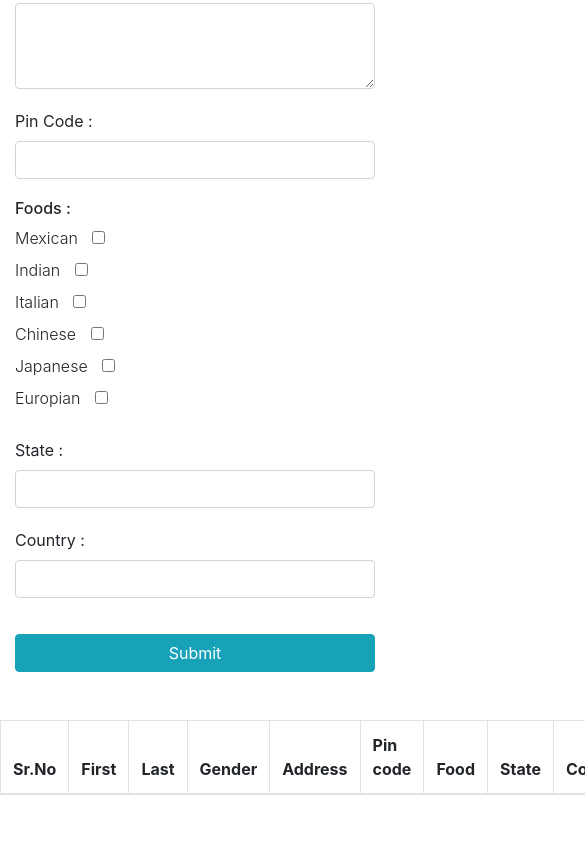
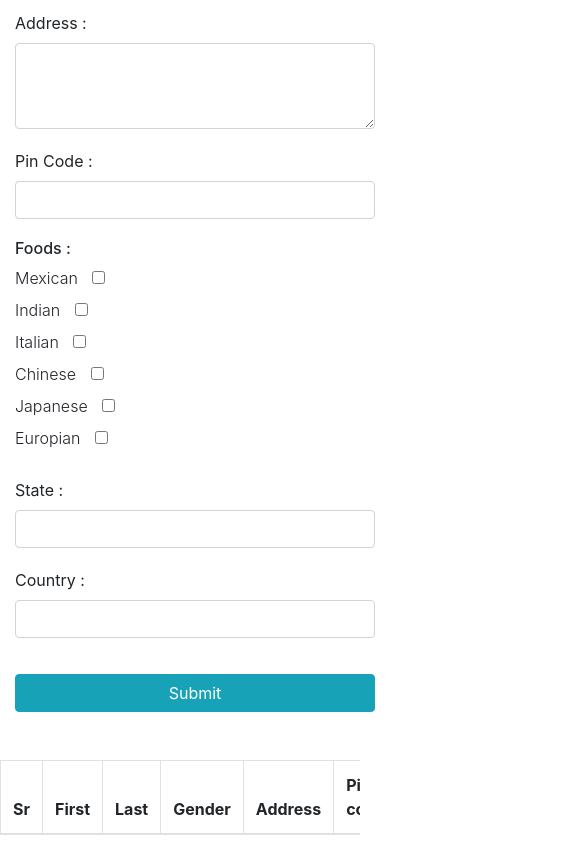
Before and after one commit to darshanraut123/Form-Append-Table-Class16, a plain HTML site: page index.html in a window 390 px wide. Shown: the part 415-1266 px from the top of the page, 585 px wide, since content can reach past the window. Before the commit the page ends 1226 px from the top, so only its background shows below. Drawn offline with nearby package versions, Linux system fonts and the light colour scheme.

Commit message:
Add files via upload
Made responsive

```diff
--- a/index.html
+++ b/index.html
@@ -108,11 +108,11 @@
         </div>
     </div>
     <div class="container">
-        <div class="row mt-5">
+        <div class="row mt-5 table-responsive">
             <table class="table table-bordered">
                 <thead>
                     <tr>
-                        <th scope="col">Sr.No</th>
+                        <th scope="col">Sr</th>
                         <th scope="col">First</th>
                         <th scope="col">Last</th>
                         <th scope="col">Gender</th>
--- a/styles.css
+++ b/styles.css
@@ -1,10 +1,10 @@
 body{
-    height: 100vh;
+    min-height: 100vh;
 
 }
 
 .navbar{
-    height: 80px;
+    min-height: 80px;
     background-color: slategray;
 }
 div h1{
@@ -30,3 +30,7 @@ td{
     text-transform: capitalize ;
 
 }
+
+.table{
+    overflow-x:auto;
+}
```
